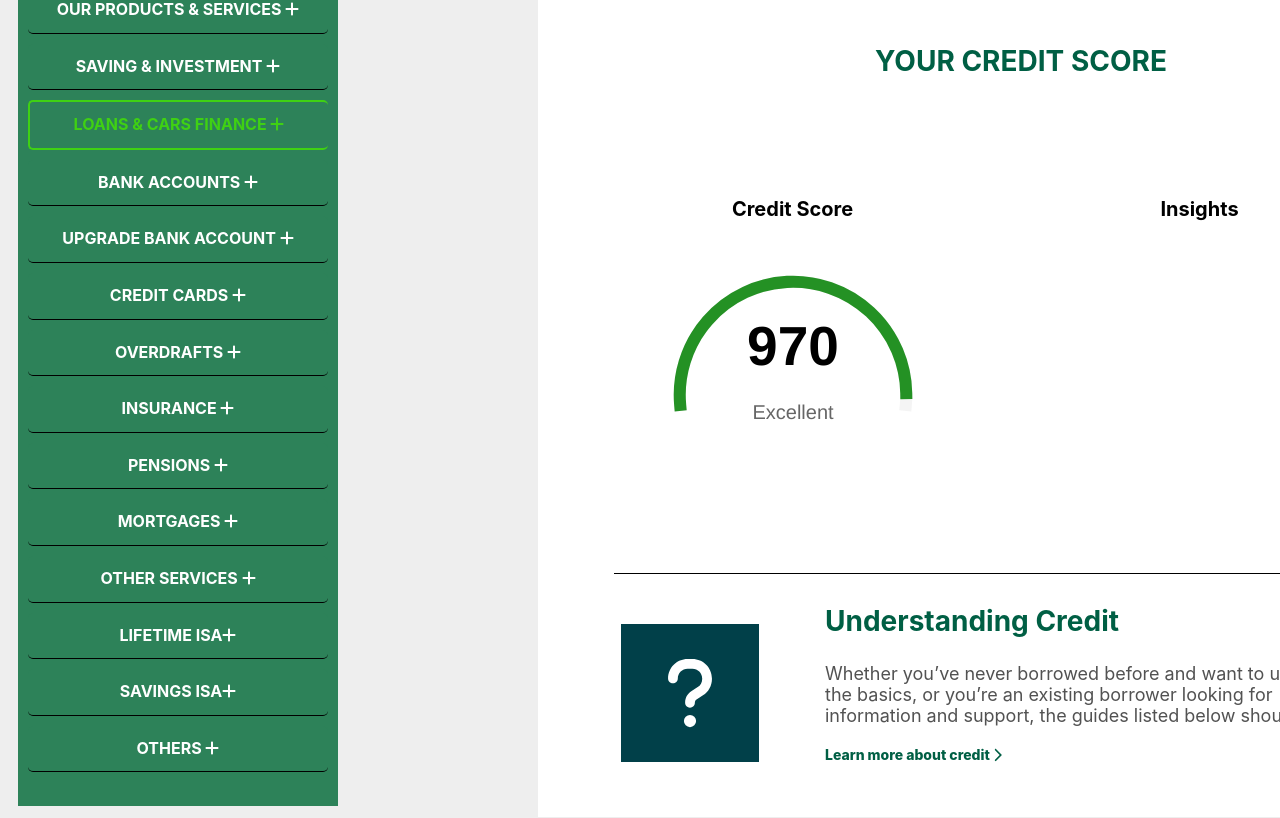
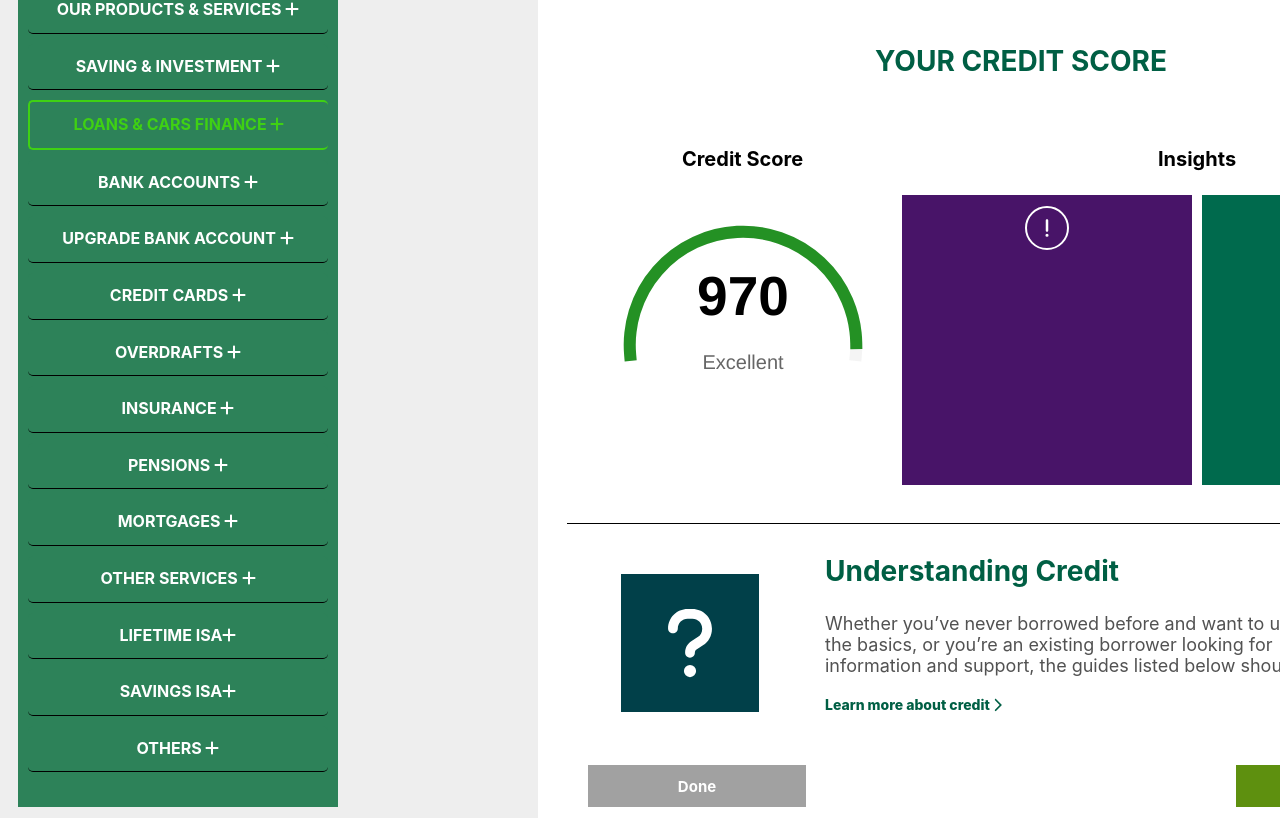
Before and after one commit to Safo-Samson/customer-interface-decisioning, a React (Vite) app: page /SoftCheck in a window 1280 px wide. Shown: the part 177-995 px from the top of the page. Built offline with nearby package versions, Linux system fonts and the light colour scheme.

Commit message:
add buttons

```diff
--- a/src/components/SoftCheck/SoftCheck.css
+++ b/src/components/SoftCheck/SoftCheck.css
@@ -16,7 +16,7 @@
 }
 
 .softCheck-mainContent{
-    margin-top: 70px;
+    margin-top: 20px;
     display: flex;
     flex-direction: row;
 
@@ -25,7 +25,7 @@
 .softCreditScore{
     border: none;
     border-bottom: 1px solid black;
-    width: 357px;
+    width: 352px;
     height: 400px;
     display: flex;
     flex-direction: column;
@@ -45,7 +45,7 @@
 }
 
 .insights-softCheck{
-    width: 457px;
+    width: 557px;
     height: 400px;
     border: none;
     border-bottom: 1px solid black;
@@ -91,3 +91,61 @@
     margin-bottom: 40px;
     margin-left: 66px;
 }
+
+.softCheck-bad{
+    width: 290px;
+    height: 290px;
+    background: #481468;
+
+}
+
+.softCheck-good{
+    width: 290px;
+    height: 290px;
+
+    background: #006A4D;
+    margin-left: 10px;
+
+}
+
+.insights-softCheck-content{
+    display: flex;
+    flex-direction: row;
+
+}
+
+.softCheck-exclamationMarkIcon, .softCheck-checkMarkIcon {
+    color: white;
+    border: 2px solid white;
+    width: 20px;
+    height: 20px;
+    border-radius: 35px;
+    padding: 10px;
+    margin-top: 11px;
+}
+
+.softCheck-buttons{
+    width: 866px;
+    /* border: 1px solid black; */
+    display: flex;
+    justify-content: space-between;
+    margin-top: 9px;
+}
+
+.softCheck-doneBTN, .softCheck-applyBTN{
+    width: 218px;
+    height: 42px;
+    background: #A1A1A1;
+    border: none;
+    color: #FFF;
+    text-align: center;
+    font-size: 15px;
+    font-style: normal;
+    font-weight: 700;
+    line-height: normal;
+}
+
+.softCheck-applyBTN{
+    background: #5E900F;
+
+}
--- a/src/components/SoftCheck/SoftCheck.jsx
+++ b/src/components/SoftCheck/SoftCheck.jsx
@@ -1,5 +1,9 @@
 import { FontAwesomeIcon } from "@fortawesome/react-fontawesome";
 import { faQuestion } from "@fortawesome/free-solid-svg-icons";
+import { faExclamation } from "@fortawesome/free-solid-svg-icons";
+
+import { faCheck } from "@fortawesome/free-solid-svg-icons";
+
 import { faChevronRight } from "@fortawesome/free-solid-svg-icons";
 import Apex from "./Apex";
 import './SoftCheck.css'
@@ -17,6 +21,18 @@ const SoftCheck= () =>{
             </div>
             <div className="insights-softCheck">
                 <p>Insights</p>
+                <div className="insights-softCheck-content">
+
+                    <div className="softCheck-bad">
+                    <FontAwesomeIcon className= 'softCheck-exclamationMarkIcon'icon={faExclamation} />
+
+                    </div>
+                    <div className="softCheck-good">
+                    <FontAwesomeIcon className= 'softCheck-checkMarkIcon'icon={faCheck} />
+
+                </div>
+                </div>
+
             </div>
 
             </div>
@@ -29,7 +45,12 @@ const SoftCheck= () =>{
                     <a>Learn more about credit <FontAwesomeIcon icon={faChevronRight} /></a>
                 </div>
             </div>
+            <div className="softCheck-buttons">
+                <button className="softCheck-doneBTN">Done</button>
+                <button className="softCheck-applyBTN">Apply for loan <FontAwesomeIcon icon={faChevronRight} /> </button>
+            </div>
         </div>
+
         </>
     )
 }
```
